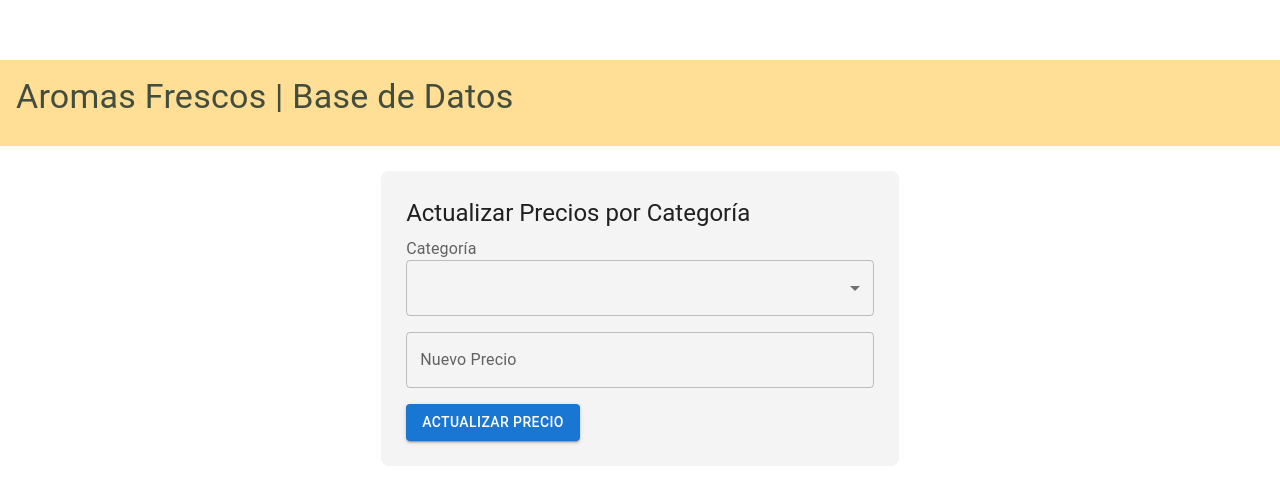
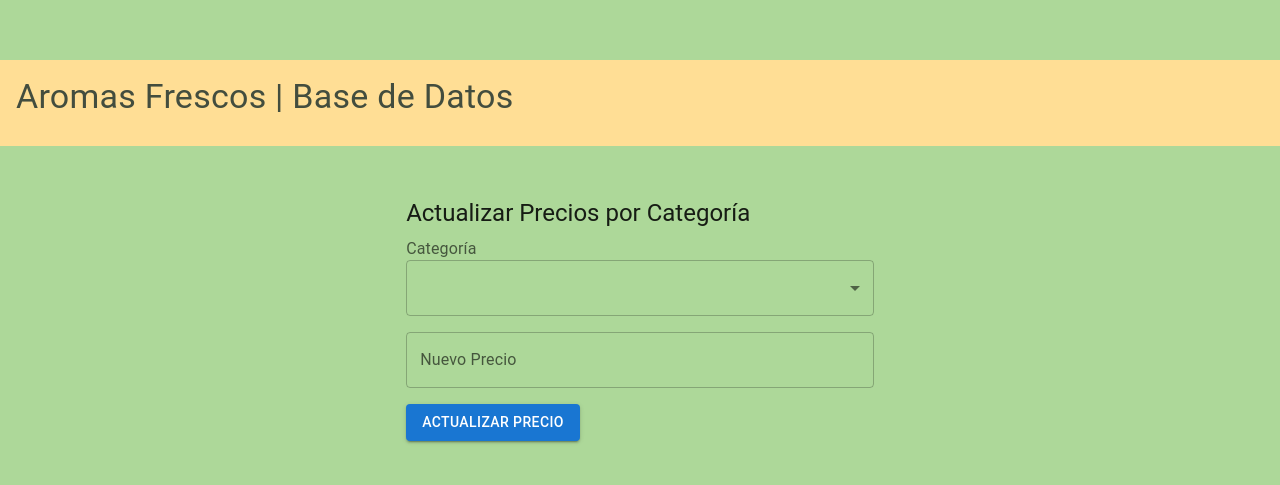
Before and after one commit to adharainfinita/aromas-frescos, a React (Vite) app in the folder front/: page /updatePrice in a window 1280 px wide. Shown: the part 137-622 px from the top of the page. Built offline with nearby package versions, Linux system fonts and the light colour scheme.

Commit message:
le borre mal

```diff
--- a/front/src/App.tsx
+++ b/front/src/App.tsx
@@ -18,6 +18,7 @@ function App() {
 			alignItems="center" // Alinea horizontalmente
 			justifyContent="center" // Alinea verticalmente
 			minHeight="100vh" // Asegura que ocupa todo el alto de la pantalla
+			bgcolor=" #ADD899"
 		>
 			<CssBaseline />
 			<Box
--- a/front/src/components/UpdatePrice.tsx
+++ b/front/src/components/UpdatePrice.tsx
@@ -48,7 +48,7 @@ const UpdatePrice: React.FC = () => {
     };
 
     return (
-        <div style={{ padding: "2%", background: "#f4f4f4", borderRadius: "8px", marginTop: "2%" }}>
+        <div style={{ padding: "2%", borderRadius: "8px", marginTop: "2%" }}>
             <Typography variant="h5" gutterBottom>
                 Actualizar Precios por Categoría
             </Typography>
```
